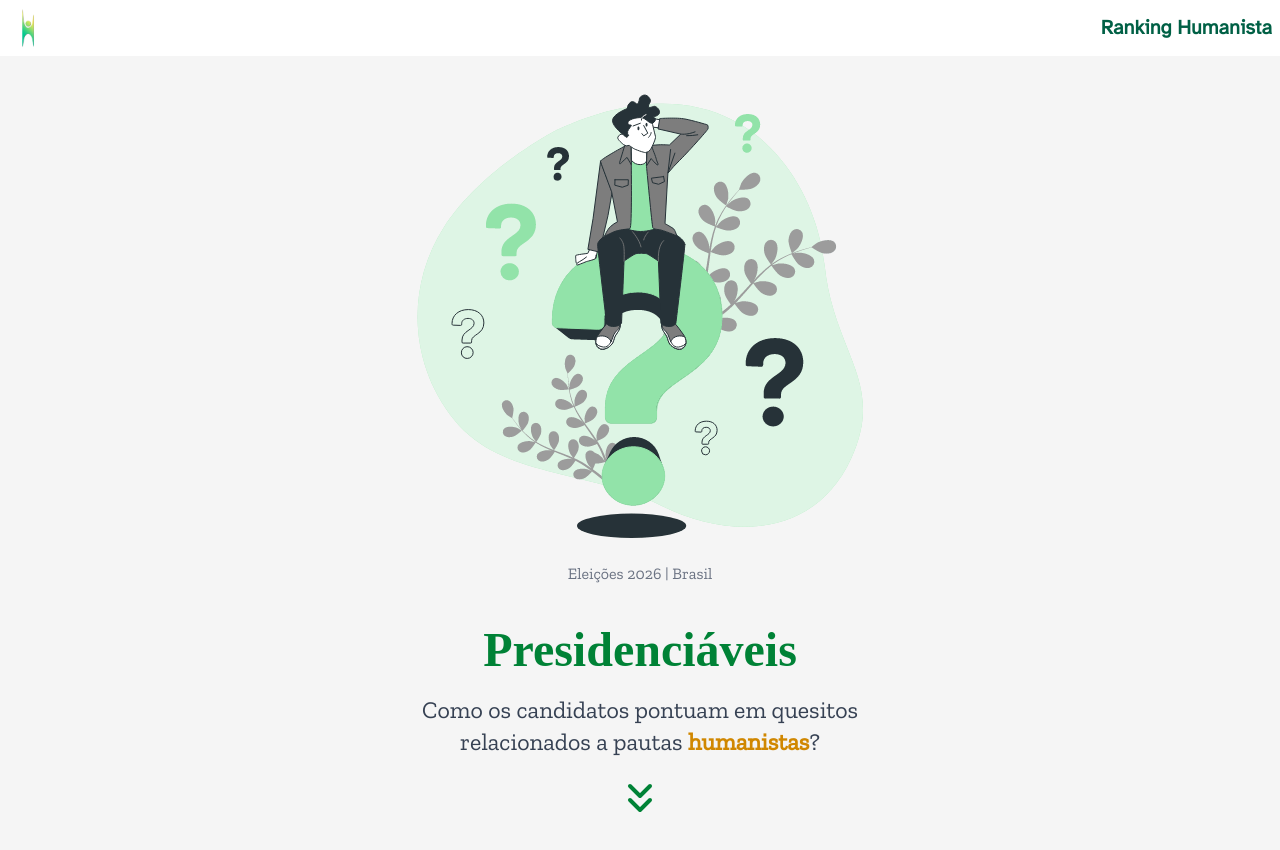
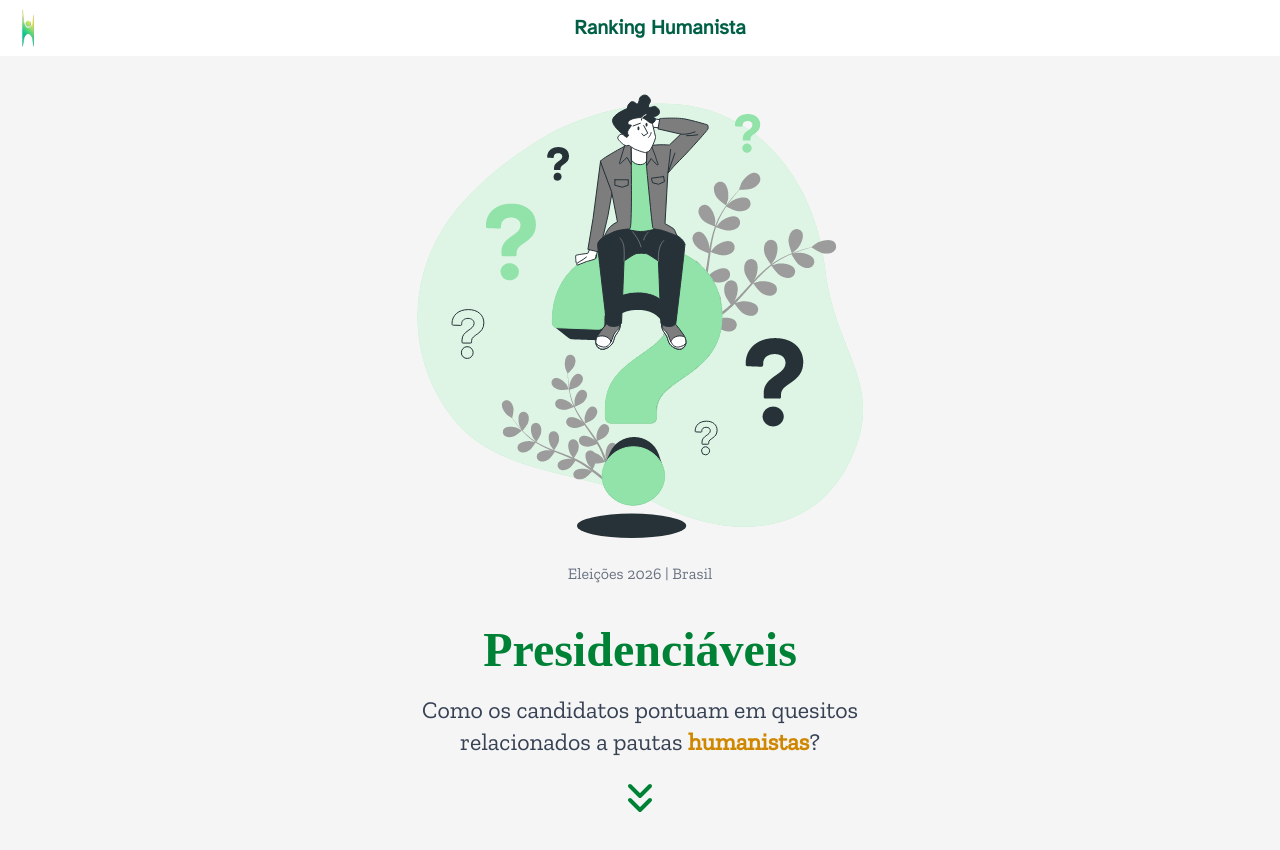
Before and after one commit to NehGuk/humanist-ranking-2026, a React (Vite) app: page / in a window 1280 px wide. Shown: the top 850 px of the page. Built offline with nearby package versions, Linux system fonts and the light colour scheme; no server answers; the database is empty; a web font is replaced by a local one.

Commit message:
Improves alignment in Header

```diff
--- a/src/components/Header/Header.tsx
+++ b/src/components/Header/Header.tsx
@@ -5,7 +5,7 @@ export default function Header() {
       <a href="#intro">
         <img src={logoSimplesTransparente} alt="Logo Humanistas Brasil" className="h-10 w-10 object-contain" />
       </a>
-      <h1 className="text-xl font-bold text-emerald-800">Ranking Humanista</h1>
+      <h1 className="text-xl text-emerald-800 pr-3 mr-auto md:mx-auto">Ranking Humanista</h1>
     </header>
   )
 }
```
